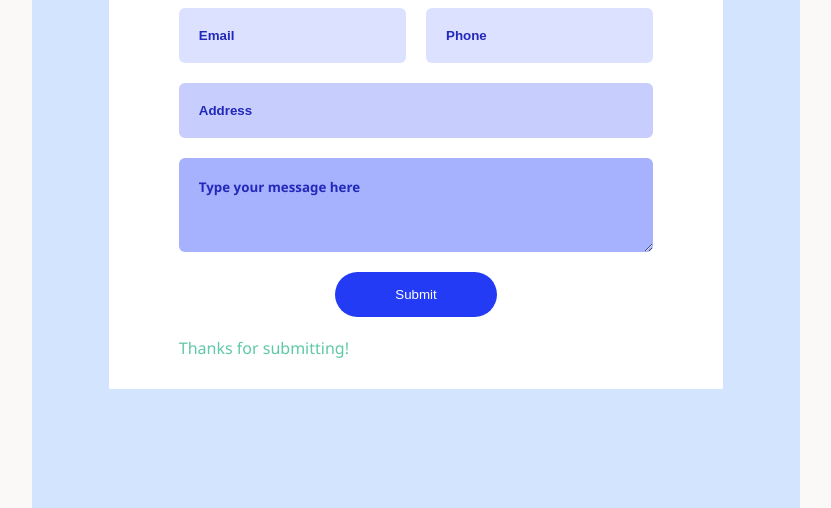
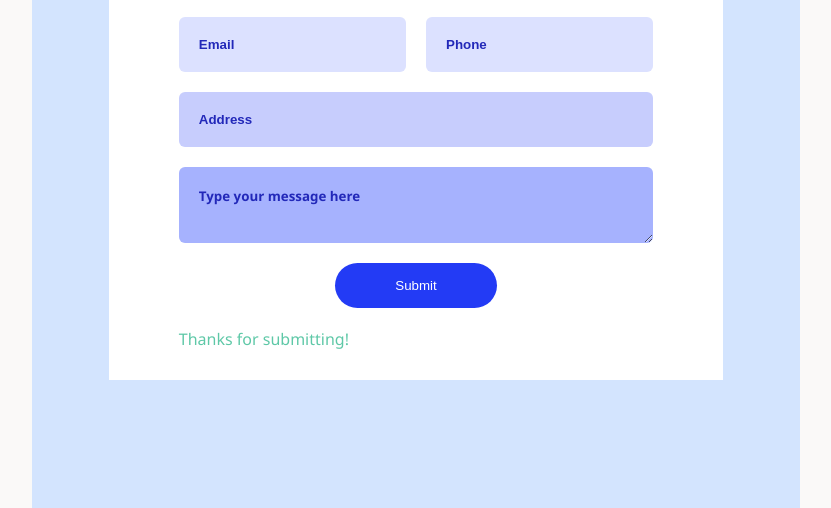
Before and after one commit to saulius334/18-5wk-test, a website: page index.html in a window 1280 px wide. Shown: the part 292-800 px from the top of the page, without its empty margins (224-1055 px from the left). Drawn offline with Linux system fonts and the light colour scheme.

Commit message:
textarea-fix

```diff
--- a/index.html
+++ b/index.html
@@ -49,7 +49,6 @@
             <textarea
               class="brd"
               required
-              rows="3"
               placeholder="Type your message here"
             ></textarea>
             <input class="btn" type="submit" value="Submit" />
```
